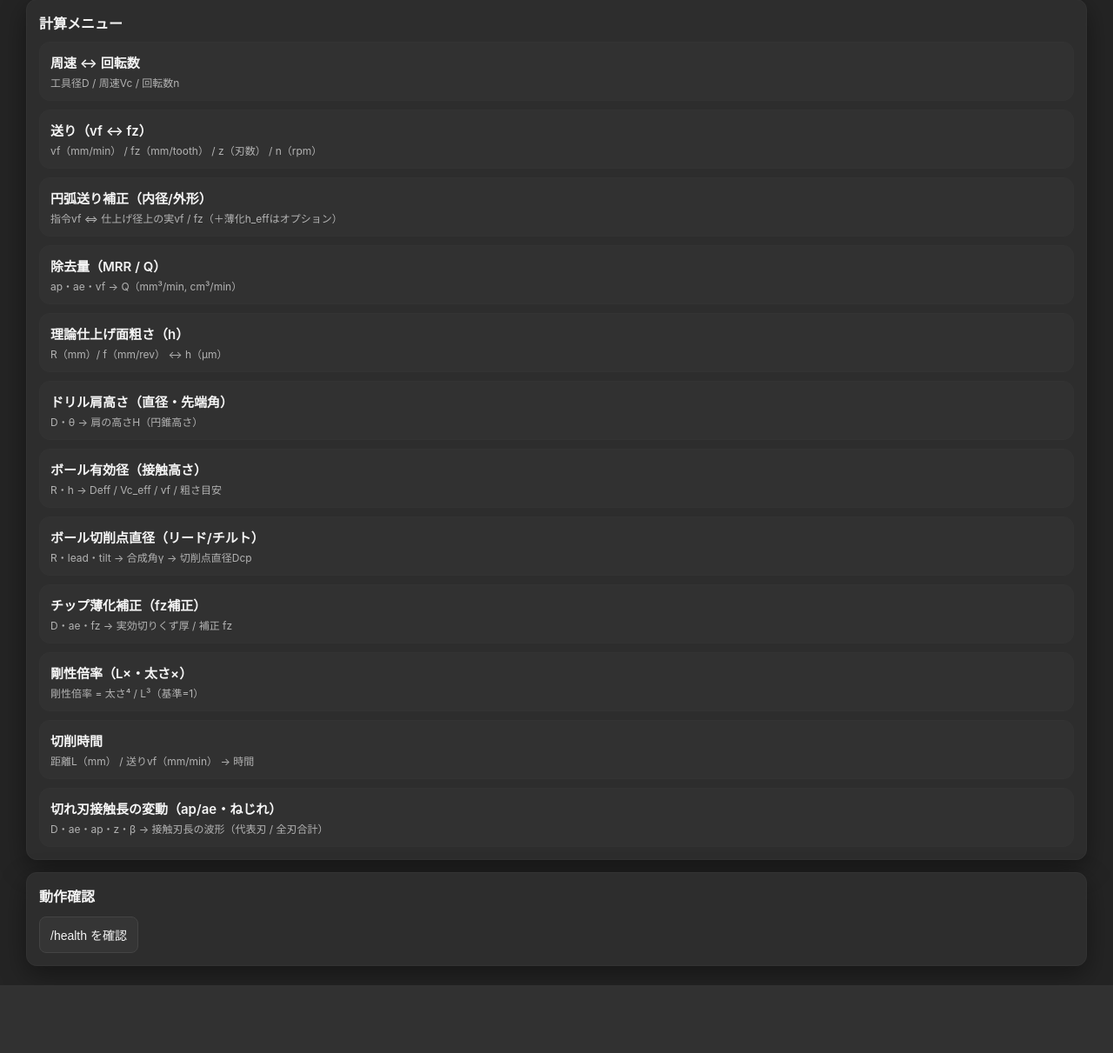
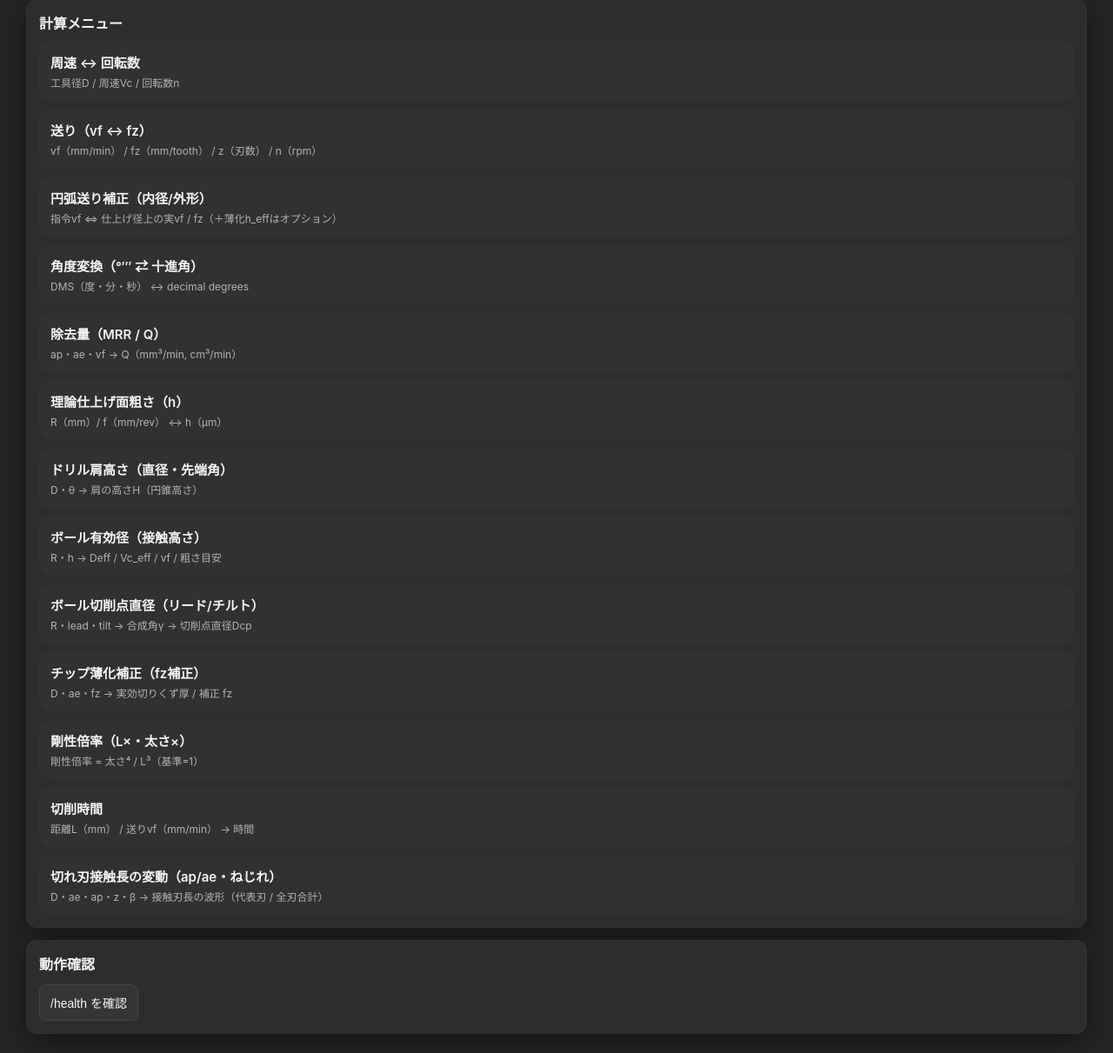
Before and after one commit to m1tkd23-lang/machining-condition-calculator, a Flask app: page / in a window 1280 px wide. Shown: the part 99-1310 px from the top of the page at 87% size. Before the commit the page ends 1232 px from the top, so only its background shows below. Run offline with Flask 3, Linux system fonts and the light colour scheme.

Commit message:
インデックスに追加

```diff
--- a/web/templates/index.html
+++ b/web/templates/index.html
@@ -22,6 +22,12 @@
             <div class="menu-title">円弧送り補正（内径/外形）</div>
             <div class="menu-desc">指令vf ⇔ 仕上げ径上の実vf / fz（＋薄化h_effはオプション）</div>
         </a>
+
+        <a class="menu-item" href="/calculators/dms_decimal">
+            <div class="menu-title">角度変換（°′″ ⇄ 十進角）</div>
+            <div class="menu-desc">DMS（度・分・秒） ↔ decimal degrees</div>
+        </a>
+
 
         <a class="menu-item" href="/calc/mrr">
             <div class="menu-title">除去量（MRR / Q）</div>
```
